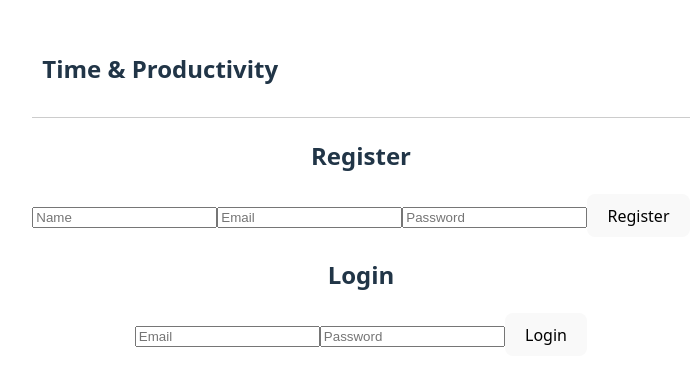
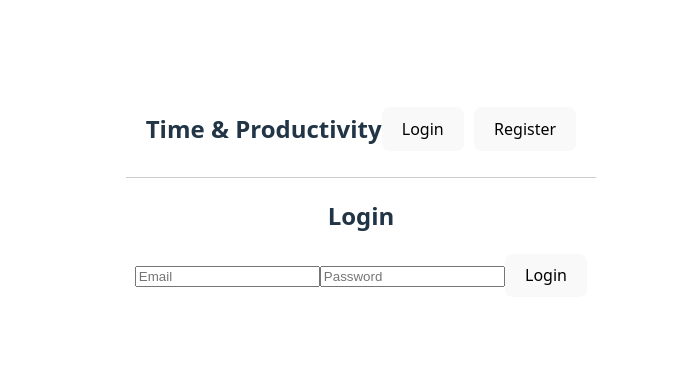
Before and after one commit to ManavSinghla/Time-and-productivity-analysis, a React (Vite) app in the folder client/: page /login in a window 1280 px wide. Shown: the part 211-596 px from the top of the page, without its empty margins (279-977 px from the left). Built offline with nearby package versions, Linux system fonts and the light colour scheme.

Commit message:
Implement routing and authentication flow with ProtectedRoute component

```diff
--- a/client/src/App.jsx
+++ b/client/src/App.jsx
@@ -1,41 +1,53 @@
 import './App.css';
-import { useEffect, useState } from "react";
+import { BrowserRouter as Router, Routes, Route, Navigate } from "react-router-dom";
+
 import Login from "./components/login";
-import Register from "./components/register";
+import Register from "./components/Register";
 import TaskList from "./components/TaskList";
 import AnalyticsDashboard from "./components/AnalyticsDashboard";
-import Navbar from "./components/navbar";
+import Navbar from "./components/Navbar";
+import ProtectedRoute from "./components/ProtectedRoute";
+
+function Dashboard() {
+  return (
+    <>
+      <AnalyticsDashboard />
+      <TaskList />
+    </>
+  );
+}
 
 function App() {
-  const [isLoggedIn, setIsLoggedIn] = useState(false);
+  return (
+    <Router>
+      <Navbar />
 
-  // Check token on app load
-  useEffect(() => {
-    const token = localStorage.getItem("token");
-    setIsLoggedIn(!!token);
-  }, []);
+      <Routes>
+        {/* Public Routes */}
+        <Route path="/login" element={<Login />} />
+        <Route path="/register" element={<Register />} />
 
-  const handleLogout = () => {
-    localStorage.removeItem("token");
-    setIsLoggedIn(false);
-  };
+        {/* Protected Route */}
+        <Route
+          path="/dashboard"
+          element={
+            <ProtectedRoute>
+              <Dashboard />
+            </ProtectedRoute>
+          }
+        />
 
-  return (
-    <div style={{ padding: "20px" }}>
-      <Navbar isLoggedIn={isLoggedIn} onLogout={handleLogout} />
-
-      {!isLoggedIn ? (
-        <>
-          <Register />
-          <Login onLogin={() => setIsLoggedIn(true)} />
-        </>
-      ) : (
-        <>
-          <AnalyticsDashboard />
-          <TaskList />
-        </>
-      )}
-    </div>
+        {/* Default Redirect */}
+        <Route
+          path="/"
+          element={
+            <Navigate
+              to={localStorage.getItem("token") ? "/dashboard" : "/login"}
+            />
+          }
+        />
+      </Routes>
+    </Router>
   );
 }
 
--- a/client/src/components/login.jsx
+++ b/client/src/components/login.jsx
@@ -1,9 +1,11 @@
 import { useState } from "react";
 import { loginUser } from "../services/authService";
+import { useNavigate } from "react-router-dom";
 
 function Login({ onLogin }) {
   const [email, setEmail] = useState("");
   const [password, setPassword] = useState("");
+  const navigate = useNavigate();
 
   const handleSubmit = async (e) => {
     e.preventDefault();
@@ -11,9 +13,9 @@ function Login({ onLogin }) {
     const res = await loginUser({ email, password });
 
     if (res.token) {
-        localStorage.setItem("token", res.token);
-        onLogin();
-    }else {
+      localStorage.setItem("token", res.token);
+      navigate("/dashboard");
+    } else {
       alert(res.message || "Login failed");
     }
 
--- a/client/src/components/navbar.jsx
+++ b/client/src/components/navbar.jsx
@@ -1,22 +1,48 @@
-function Navbar({ isLoggedIn, onLogout }) {
+import { useNavigate } from "react-router-dom";
+
+function Navbar() {
+  const navigate = useNavigate();
+
+  const isLoggedIn = !!localStorage.getItem("token");
+
+  const handleLogout = () => {
+    localStorage.removeItem("token");
+
+    navigate("/login");
+  };
+
   return (
-    <div
+    <nav
       style={{
         display: "flex",
         justifyContent: "space-between",
+        alignItems: "center",
+        padding: "10px 20px",
         marginBottom: "20px",
-        padding: "10px",
         borderBottom: "1px solid #ccc",
       }}
     >
-      <h2>Time & Productivity</h2>
+      <h2 style={{ cursor: "pointer" }} onClick={() => navigate("/")}>
+        Time & Productivity
+      </h2>
 
-      {isLoggedIn && (
-        <button onClick={onLogout}>
-          Logout
-        </button>
-      )}
-    </div>
+      <div>
+        {!isLoggedIn ? (
+          <>
+            <button
+              onClick={() => navigate("/login")}
+              style={{ marginRight: "10px" }}
+            >
+              Login
+            </button>
+
+            <button onClick={() => navigate("/register")}>Register</button>
+          </>
+        ) : (
+          <button onClick={handleLogout}>Logout</button>
+        )}
+      </div>
+    </nav>
   );
 }
 
```
